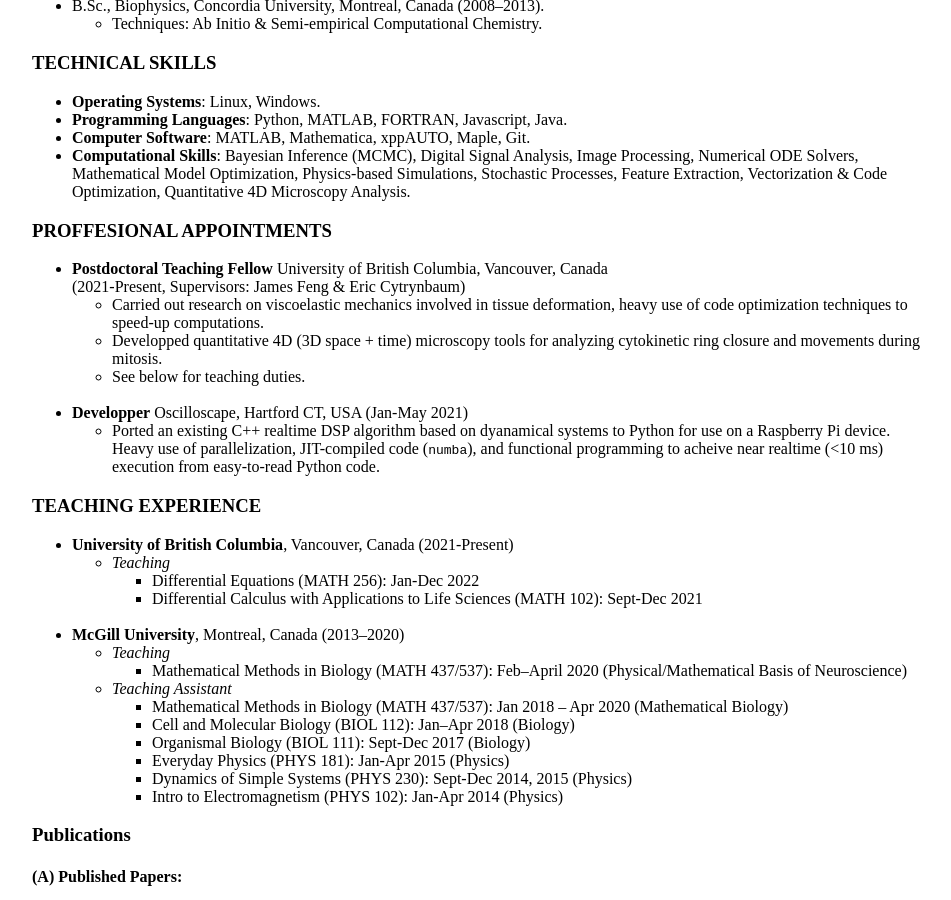
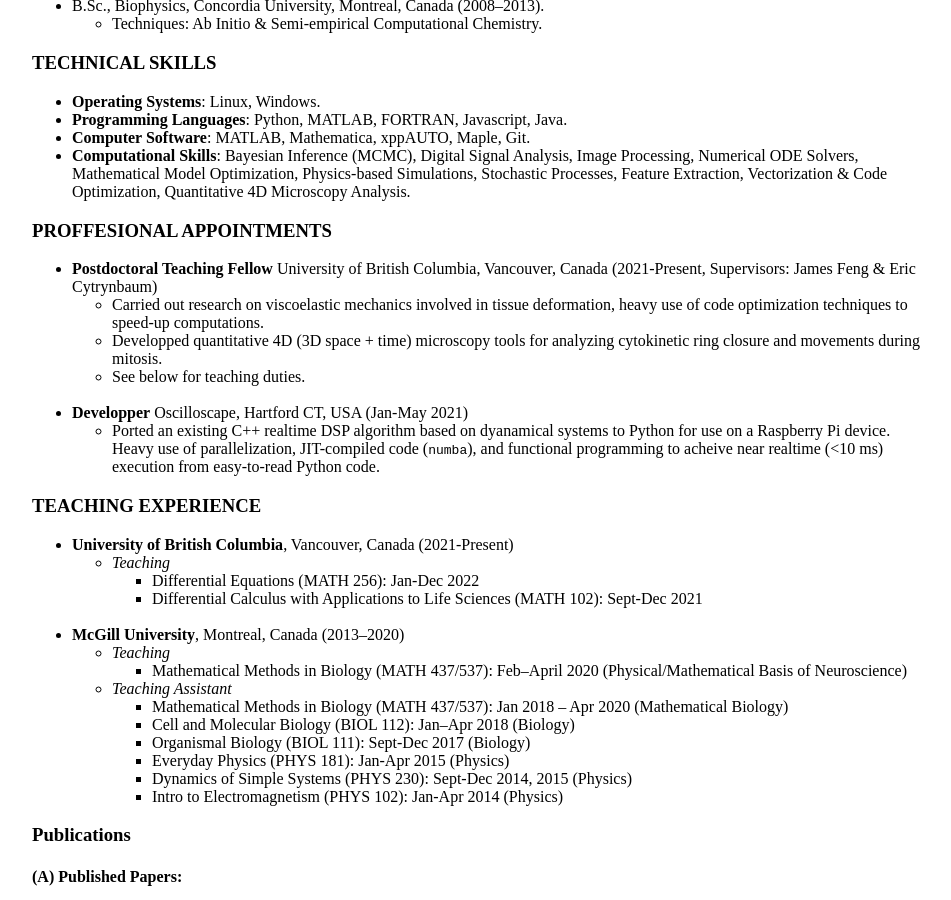
Before and after one commit to laurentmackay/laurentmackay.github.io, a Jekyll site: the page built from cv/index.html, in a window 1280 px wide and 900 px high, scrolled down 302 px. Shown: the whole window, without its empty margins (160-1111 px from the left). Built offline with Jekyll 4.4.1, drawn with Linux system fonts in a browser that asks for light colours; Markdown is read by kramdown in place of the engine named in the settings.

Commit message:
Update cv_1.md

```diff
--- a/_includes/cv_1.md
+++ b/_includes/cv_1.md
@@ -24,7 +24,7 @@
 Stochastic Processes, Feature Extraction, Vectorization & Code Optimization, Quantitative 4D Microscopy Analysis.
 
 ### PROFFESIONAL APPOINTMENTS
-* **Postdoctoral Teaching Fellow** University of British Columbia, Vancouver, Canada <br/>(2021-Present, Supervisors: James Feng & Eric Cytrynbaum)
+* **Postdoctoral Teaching Fellow** University of British Columbia, Vancouver, Canada (2021-Present, Supervisors: James Feng & Eric Cytrynbaum)
    * Carried out research on viscoelastic mechanics involved in tissue deformation, heavy use of code optimization techniques to speed-up computations.
    * Developped quantitative 4D (3D space + time) microscopy tools for analyzing cytokinetic ring closure and movements during mitosis.
    * See below for teaching duties.
```
